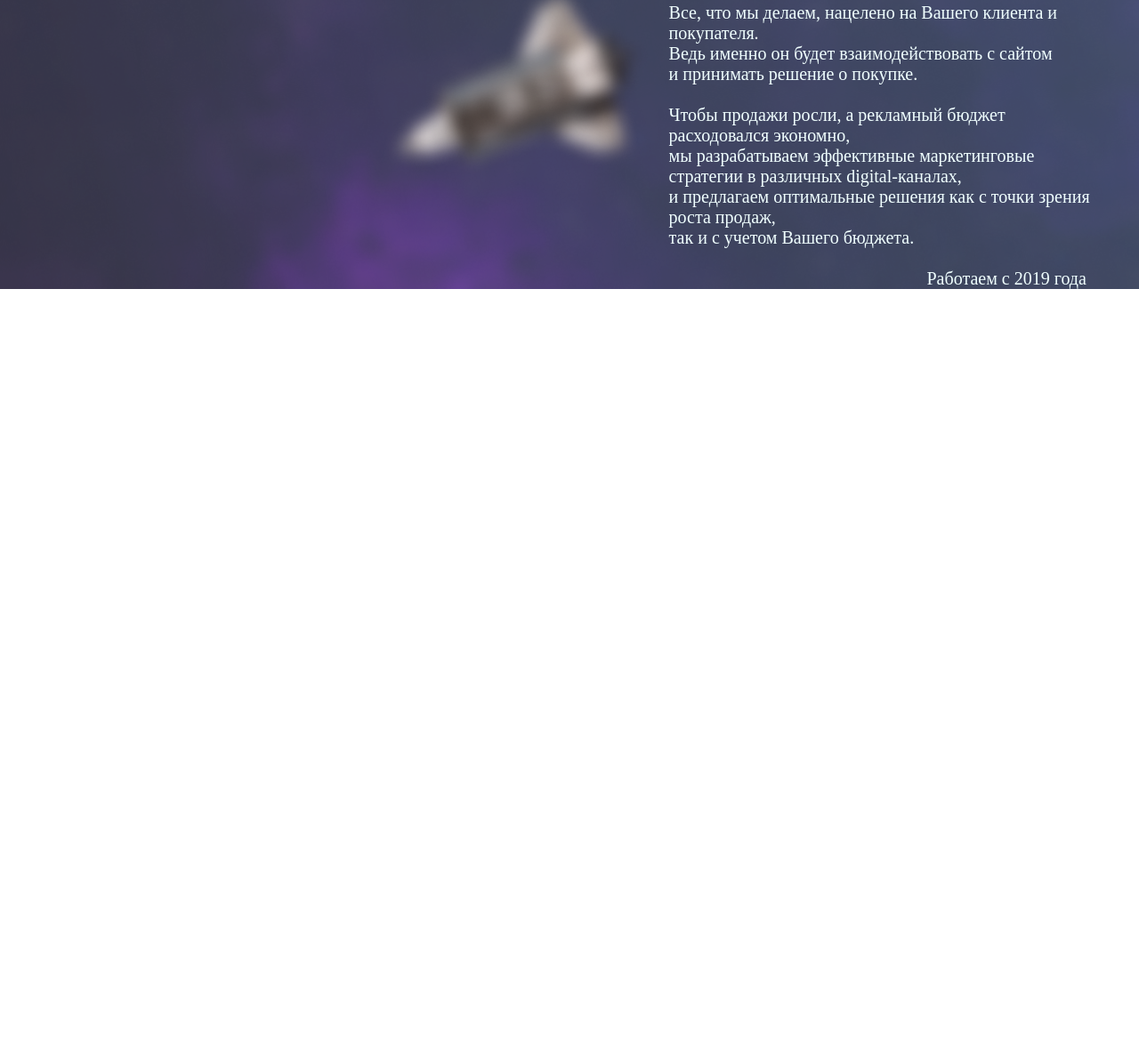
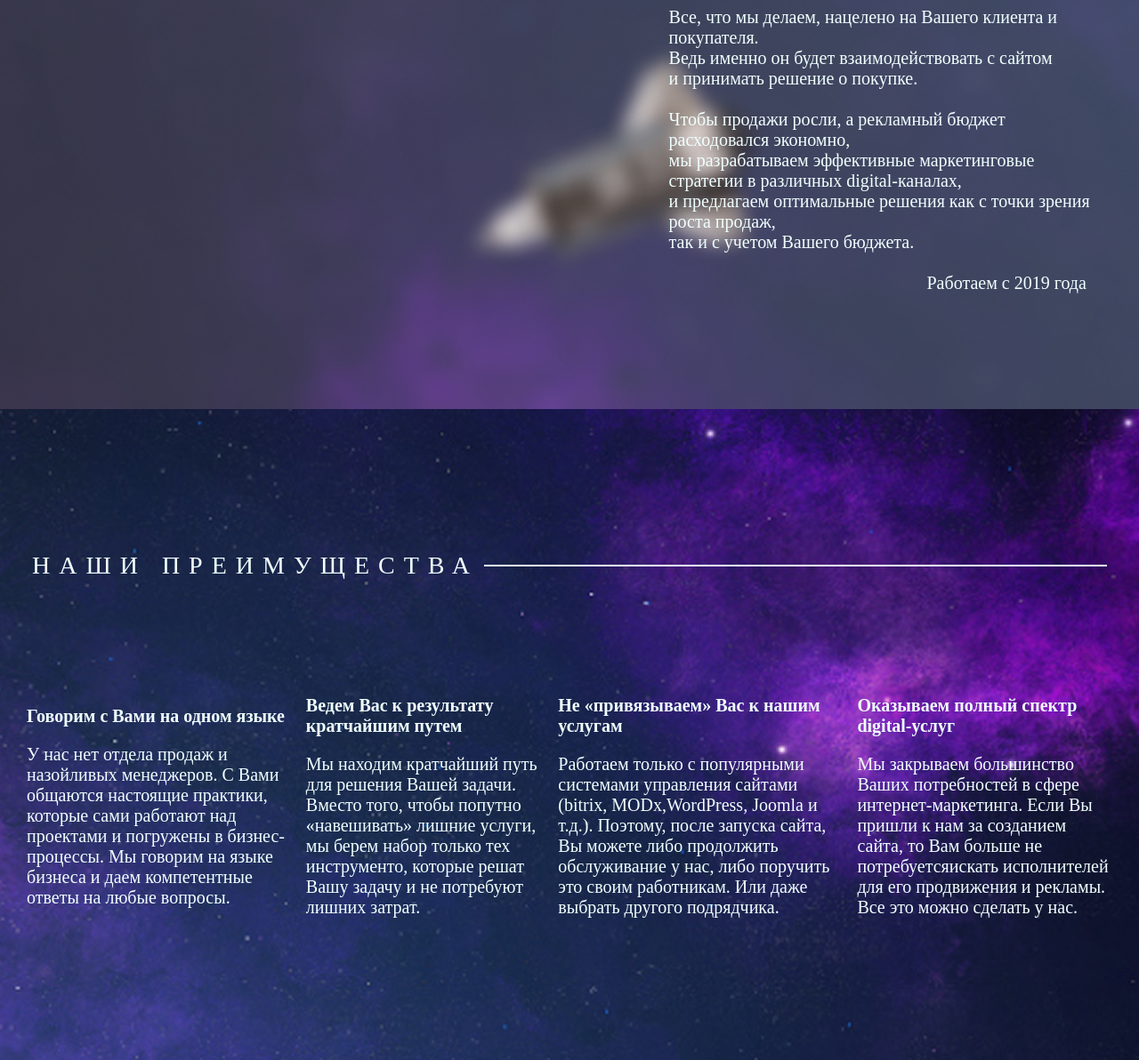
Before and after one commit to Neehalem/Digital-Studio, a plain HTML site: page index.html in a window 1280 px wide. Shown: the part 966-2158 px from the top of the page at 89% size. Before the commit the page ends 1291 px from the top, so only its background shows below. Drawn offline with Linux system fonts and the light colour scheme.

Commit message:
final_lesson11

```diff
--- a/index.html
+++ b/index.html
@@ -88,7 +88,46 @@
 
             </div>
 
+        </section>
 
+        <section class="block-third">
+
+            <div class="block-third__top">
+                <span class="block-third__top-text">НАШИ ПРЕИМУЩЕСТВА</span>
+                <span class="block-third__top-line"></span>
+            </div>
+
+            <div class="block-third__bottom">
+                <div class="block-third__bottom-text">
+                    <span class="block-third__bottom-bold">Говорим с Вами на одном языке</span>
+                    <p>У нас нет отдела продаж и назойливых менеджеров. С Вами общаются настоящие практики, которые сами
+                        работают над проектами и погружены в бизнес-процессы. Мы говорим на языке бизнеса и даем
+                        компетентные ответы на любые вопросы.</p>
+                </div>
+
+                <div class="block-third__bottom-text">
+                    <span class="block-third__bottom-bold">Ведем Вас к результату кратчайшим путем</span>
+                    <p>Мы находим кратчайший путь для решения Вашей задачи. Вместо того, чтобы попутно «навешивать»
+                        лишние услуги, мы берем набор только тех инструменто, которые решат Вашу задачу и не потребуют
+                        лишних затрат.</p>
+                </div>
+
+                <div class="block-third__bottom-text">
+                    <span class="block-third__bottom-bold">Не «привязываем» Вас к нашим услугам</span>
+                    <p>Работаем только с популярными системами управления сайтами (bitrix, MODx,WordPress, Joomla и
+                        т.д.). Поэтому, после запуска сайта, Вы можете либо продолжить обслуживание у нас, либо поручить
+                        это своим работникам. Или даже выбрать другого подрядчика.</p>
+                </div>
+
+                <div class="block-third__bottom-text">
+                    <span class="block-third__bottom-bold">Оказываем полный спектр digital-услуг</span>
+                    <p>Мы закрываем большинство Ваших потребностей в сфере интернет-маркетинга. Если Вы пришли к нам за
+                        созданием сайта, то Вам больше не потребуетсяискать исполнителей для его продвижения и рекламы.
+                        Все это можно сделать у нас.</p>
+                </div>
+
+
+            </div>
 
         </section>
 
--- a/sass/_about.scss
+++ b/sass/_about.scss
@@ -4,13 +4,14 @@
   background-repeat: no-repeat;
   background-size: cover;
   height: 100%;
+  padding-top: 130px;
+  padding-bottom: 130px;
 
   &__top {
 
     display: flex;
     align-items: center;
     justify-content: space-evenly;
-    padding-top: 125px;
 
     &-line {
       border: 1px solid;
--- /dev/null
+++ b/sass/_advantages.scss
@@ -0,0 +1,49 @@
+.block-third {
+
+  background-image: url(/img/back3.jpg);
+  background-repeat: no-repeat;
+  background-size: cover;
+  height: 100%;
+  padding-top: 130px;
+  padding-bottom: 130px;
+
+  &__top {
+    display: flex;
+    align-items: center;
+    justify-content: space-evenly;
+    margin: 30px;
+
+    &-text {
+      color: azure;
+      font-size: 28px;
+      letter-spacing: 10px;
+    }
+
+    &-line {
+      border: 1px solid;
+      width: 700px;
+      color: azure;
+    }
+  }
+
+  &__bottom {
+    display: flex;
+    justify-content: space-between;
+    align-items: center;
+    font-size: 20px;
+    color: azure;
+    padding-top: 100px;
+    gap: 20px;
+    margin: 30px;
+
+    &-bold {
+      font-weight: bold;
+    }
+
+    &-text {
+      display: flex;
+      flex-direction: column;
+      gap: 20px;
+    }
+  }
+}
--- a/sass/style.scss
+++ b/sass/style.scss
@@ -1,4 +1,5 @@
 @import "./_reset.scss";
 @import "./_main.scss";
 @import "./_header.scss";
-@import "./_about.scss"
+@import "./_about.scss";
+@import "./advantages";
```
Also changed, not shown: css/style.css, img/back3.jpg (added), 1 other file.
